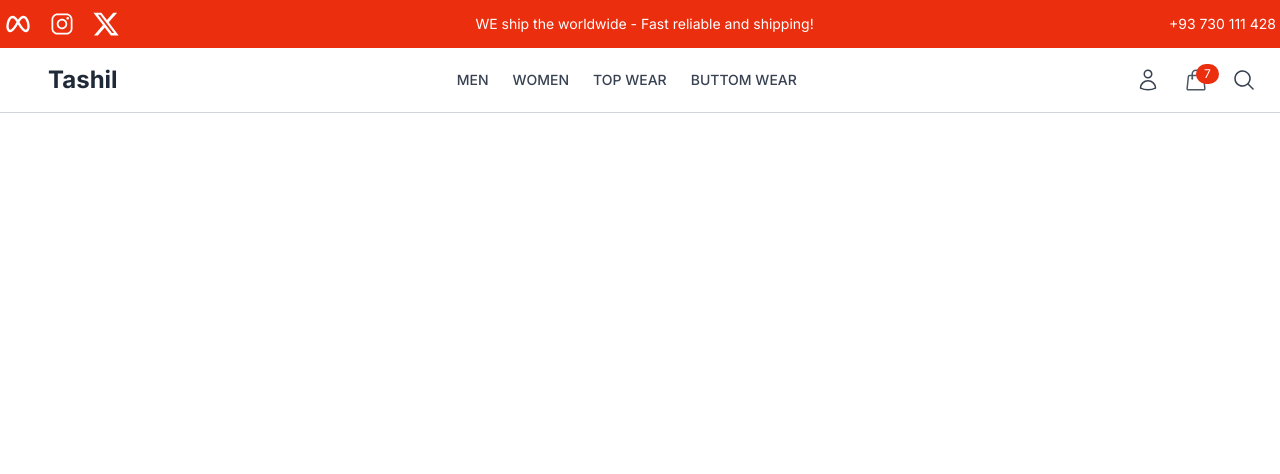
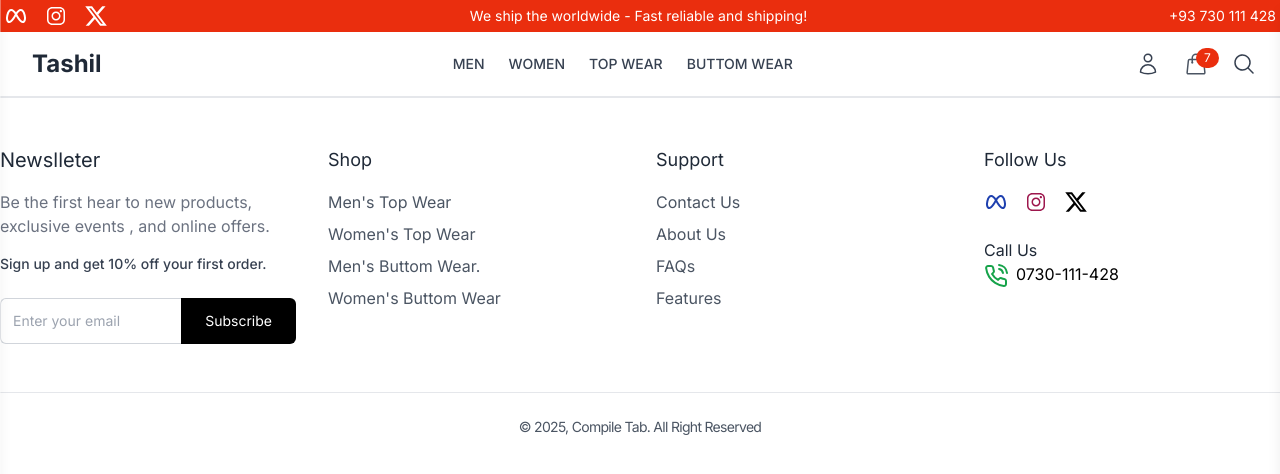
Before and after one commit to DostMohammadFahimi/FAS, a React (Vite) app: page / in a window 1280 px wide. Shown: the top 474 px of the page. Built offline with nearby package versions, Linux system fonts and the light colour scheme.

Commit message:
compete the shopping cart and the footer of the website.

```diff
--- /dev/null
+++ b/src/components/Cart/CratContent.jsx
@@ -0,0 +1,64 @@
+import { RiDeleteBin5Line } from "react-icons/ri";
+const CratContent = () => {
+  const CartProducts = [
+    {
+      productId: "1",
+      name: "T-Shirt",
+      size: "M",
+      color: "blue",
+      quantity: 1,
+      price: 300,
+      image: "https://picsum.photos/200?random=1",
+    },
+    {
+      productId: "2",
+      name: "Jense",
+      size: "L",
+      color: "green",
+      quantity: 1,
+      price: 300,
+      image: "https://picsum.photos/200?random=2",
+    },
+  ];
+  return (
+    <div>
+      {CartProducts.map((product, index) => (
+        <div
+          key={index}
+          className="flex items-start justify-between py-4 border-b"
+        >
+          <div className="flex items-start">
+            <img
+              src={product.image}
+              alt={product.name}
+              className="w-20 h-24 rounded object-cover mr-4 "
+            />
+            <div>
+              <h3>{product.name}</h3>
+              <p className="text-sm text-gray-500">
+                size:{product.size} | color:{product.color}
+              </p>
+              <div className="flex items-center mt-2">
+                <button className="border text-xl font-medium px-2 py-1 rounded">
+                  -
+                </button>
+                <span className="mx-3">{product.quantity}</span>
+                <button className="border text-xl font-medium px-2 py-1 rounded">
+                  +
+                </button>
+              </div>
+            </div>
+          </div>
+          <div>
+            <p className="font-medium">{product.price.toLocaleString()} Af</p>
+            <button>
+              <RiDeleteBin5Line className="h-6 w-6 mt-2 text-gray-700 hover:text-red-700" />
+            </button>
+          </div>
+        </div>
+      ))}
+    </div>
+  );
+};
+
+export default CratContent;
--- /dev/null
+++ b/src/components/Common/Footer.jsx
@@ -0,0 +1,130 @@
+import { FaXTwitter } from "react-icons/fa6";
+import { IoLogoInstagram } from "react-icons/io";
+import { TbBrandMeta } from "react-icons/tb";
+import { Link } from "react-router-dom";
+import { FiPhoneCall } from "react-icons/fi";
+
+const Footer = () => {
+  return (
+    <footer className="border-t py-12">
+      <div className="container mx-auto grid grid-cols-1 md:grid-cols-4 gap-8 px-4 lg:px-0 ">
+        <div>
+          <h3 className="text-xl text-gray-800 mb-4 ">Newslleter</h3>
+          <p className="text-gray-500 mb-4">
+            Be the first hear to new products, exclusive events , and online
+            offers.
+          </p>
+          <p className="font-medium text-sm text-gray-700 mb-6">
+            Sign up and get 10% off your first order.
+          </p>
+          {/* {newsllter form} */}
+          <form className="flex">
+            <input
+              type="email"
+              placeholder="Enter your email"
+              className="p-3 w-full text-sm border-t border-b border-l border-gray-300 rounded-l-md focus:outline-none focus:ring-2 focus:ring-gray-500 transition-all"
+              required
+            />
+            <button
+              type="submit"
+              className="bg-black text-white py-3 px-6 text-sm rounded-r-md hover:bg-green-500 transition-all"
+            >
+              Subscribe
+            </button>
+          </form>
+        </div>
+        {/* {shopping link} */}
+        <div>
+          <h3 className="text-lg text-gray-800 mb-4">Shop</h3>
+          <ul className="space-y-2 text-gray-600">
+            <li>
+              <Link to="#" className="hover:text-gray-800  transition-colors">
+                Men's Top Wear
+              </Link>
+            </li>
+            <li>
+              <Link to="#" className="hover:text-gray-800  transition-colors">
+                Women's Top Wear
+              </Link>
+            </li>
+            <li>
+              <Link to="#" className="hover:text-gray-800  transition-colors">
+                Men's Buttom Wear.
+              </Link>
+            </li>
+            <li>
+              <Link to="#" className="hover:text-gray-800  transition-colors">
+                Women's Buttom Wear
+              </Link>
+            </li>
+          </ul>
+        </div>
+
+        {/* {Support link} */}
+        <div>
+          <h3 className="text-lg text-gray-800 mb-4">Support</h3>
+          <ul className="space-y-2 text-gray-600">
+            <li>
+              <Link to="#" className="hover:text-gray-800  transition-colors">
+                Contact Us
+              </Link>
+            </li>
+            <li>
+              <Link to="#" className="hover:text-gray-800  transition-colors">
+                About Us
+              </Link>
+            </li>
+            <li>
+              <Link to="#" className="hover:text-gray-800  transition-colors">
+                FAQs
+              </Link>
+            </li>
+            <li>
+              <Link to="#" className="hover:text-gray-800  transition-colors">
+                Features
+              </Link>
+            </li>
+          </ul>
+        </div>
+        {/* {fallow sections} */}
+        <div>
+          <h3 className="text-lg text-gray-800 mb-4 ">Follow Us</h3>
+          <div className="flex iten-center space-x-4 mb-6">
+            <a
+              href="https://www.facebook.com"
+              target="-blank"
+              rel="noopener onreffer"
+            >
+              <TbBrandMeta className="h-6 w-6 text-blue-800 hover:text-blue-400" />
+            </a>
+            <a
+              href="https://www.Instagram.com"
+              target="-blank"
+              rel="noopener onreffer"
+            >
+              <IoLogoInstagram className="h-6 w-6 text-pink-800 hover:text-pink-400" />
+            </a>
+            <a
+              href="https://www.X.com"
+              target="-blank"
+              rel="noopener onreffer"
+              className="hover:text-gray-500"
+            >
+              <FaXTwitter className="h-6 w-6 " />
+            </a>
+          </div>
+          <p className="text-gray-800">Call Us</p>
+          <p>
+            <FiPhoneCall className="h-6 w-6 inline-block mr-2 text-green-600 hover:text-green-800" />
+            0730-111-428
+          </p>
+        </div>
+      </div>
+      <div className="container mx-auto mt-12 px-4 lg:px-0 border-t border-gray-200 pt-6 ">
+        <p className="text-gray-600 text-sm tracking-tighter text-center">© 2025, Compile Tab. All Right Reserved</p>
+      </div>
+    </footer>
+  );
+};
+
+export default Footer;
--- a/src/components/Common/Header.jsx
+++ b/src/components/Common/Header.jsx
@@ -3,7 +3,7 @@
 
 const Header = () => {
   return (
-    <header className="border-b border-gray-300">
+    <header className="border-b border-gray-3">
       <Topbar />
       <Navbar />
     </header>
--- a/src/components/Common/Navbar.jsx
+++ b/src/components/Common/Navbar.jsx
@@ -1,17 +1,29 @@
+import { useState } from "react";
+import {
+  HiBars3BottomRight,
+  HiOutlineShoppingBag,
+  HiOutlineUser,
+} from "react-icons/hi2";
+import { IoMdClose } from "react-icons/io";
 import { Link } from "react-router-dom";
-import {
-  HiOutlineUser,
-  HiOutlineShoppingBag,
-  HiBars3BottomRight,
-} from "react-icons/hi2";
+import CartDrawer from "../Layout/CartDrawer";
 import SearchBar from "./SearchBar";
 
 const Navbar = () => {
+  const [drawerOpen, setDrawerOpen] = useState(false);
+  const [navDrawerOpen, setNavDrawerOpen] = useState(false);
+  const toggleNavDrawer = () => {
+    setNavDrawerOpen(!navDrawerOpen);
+  };
+
+  const toggleCartDrawer = () => {
+    setDrawerOpen(!drawerOpen);
+  };
   return (
     <>
       <nav className="container mx-auto flex justify-between items-center py-4 px-6">
         <div>
-          <Link to="/" className="text-2xl ml-6 font-bold text-gray-800">
+          <Link to="/" className="text-2xl m-2 font-bold text-gray-800">
             Tashil
           </Link>
         </div>
@@ -45,7 +57,10 @@
           <Link to="profile" className="hover:text-black">
             <HiOutlineUser className="h-6 w-6 text-gray-700" />
           </Link>
-          <button className="relative hover:text-black">
+          <button
+            className="relative hover:text-black"
+            onClick={toggleCartDrawer}
+          >
             <HiOutlineShoppingBag className="h-6 w-6 text-gray-600" />
             <span className="absolute -top-1 | text-xs bg-Tashil-red text-white rounded-full px-2 py-0.5">
               7
@@ -54,11 +69,57 @@
           <div className="overflow-hidden">
             <SearchBar />
           </div>
-          <button className="md:hidden">
+          <button onClick={toggleNavDrawer} className="md:hidden">
             <HiBars3BottomRight className="h-6 w-6 text-gray-700" />
           </button>
         </div>
       </nav>
+      <CartDrawer drawerOpen={drawerOpen} toggleCartDrawer={toggleCartDrawer} />
+      {/* {mobile navigation} */}
+      <div
+        className={`fixed top-0 left-0 w-3/4 sm:w-1/2 md:w-1/3 h-full bg-white transform shadow-lg transition-transform duration-300 flex flex-col z-50 ${
+          navDrawerOpen ? "translate-x-0" : "-translate-x-full"
+        }`}
+      >
+        <div className="flex justify-end p-4">
+          <button onClick={toggleNavDrawer}>
+            <IoMdClose className="h-6 w-6 text-gray-600" />
+          </button>
+        </div>
+        <div className="p-4">
+          <h1 className="text-xl font-semibold mb-4">Menu</h1>
+          <nav className="space-y-4">
+            <Link
+              to="#"
+              onClick={toggleNavDrawer}
+              className="block text-gray-600 hover:text-black"
+            >
+              Men
+            </Link>
+            <Link
+              to="#"
+              onClick={toggleNavDrawer}
+              className="block text-gray-600 hover:text-black"
+            >
+              Women
+            </Link>
+            <Link
+              to="#"
+              onClick={toggleNavDrawer}
+              className="block text-gray-600 hover:text-black"
+            >
+              TOP Wear
+            </Link>
+            <Link
+              to="#"
+              onClick={toggleNavDrawer}
+              className="block text-gray-600 hover:text-black"
+            >
+              Buttom Wear
+            </Link>
+          </nav>
+        </div>
+      </div>
     </>
   );
 };
--- /dev/null
+++ b/src/components/Layout/CartDrawer.jsx
@@ -0,0 +1,31 @@
+import { IoMdClose } from "react-icons/io";
+import CratContent from "../Cart/CratContent";
+
+const CartDrawer = ({ drawerOpen, toggleCartDrawer }) => {
+  return (
+    <div
+      className={`fixed top-0 right-0 w-3/4 sm:w-1/2 md:w-[30rem] h-full bg-white transform shadow-lg transition-transform duration-300 flex flex-col z-50 ${
+        drawerOpen ? "translate-x-0" : "translate-x-full"
+      }`}
+    >
+      {/* {close button} */}
+      <div className="flex justify-end p-4">
+        <button onClick={toggleCartDrawer}>
+          <IoMdClose className="h-6 w-6 text-gray-600" />
+        </button>
+      </div>
+      {/* {Cart Contain with Scrollable area} */}
+      <div className="flex-grow p-4 overflow-auto">
+        <h2 className="text-xl font-semibold mb-4">Your Cart</h2>
+        <CratContent />
+      </div>
+      {/* {cheakout fixed at the buttom } */}
+      <div className="p-4 bg-white sticky bottom-0">
+        <button className="w-full bg-black text-white rounded-lg py-3 font-semiblod hover:bg-gray-800 tansition">Checkout</button>
+        <p className="text-sm tracking-tighter text-gray-500 mt-2 text-center">Shipping , taxes and discount codes calculated at Checkout.</p>
+      </div>
+    </div>
+  );
+};
+
+export default CartDrawer;
--- a/src/components/Layout/Topbar.jsx
+++ b/src/components/Layout/Topbar.jsx
@@ -5,18 +5,18 @@
   return (
     <div className="bg-Tashil-red text-white">
       <div className=" container mx-auto flex justify-between items-center py-1 px-1">
-        <div className=" hidden md:flex flex-wrap h-10 items-center space-x-4">
+        <div className=" hidden md:flex flex-wrap h-6 items-center space-x-4">
           <a href="#" className="hover:text-gray-300">
-            <TbBrandMeta className="h-7 w-7" />
+            <TbBrandMeta className="h-6 w-6" />
           </a>
           <a href="#" className="hover:text-gray-300">
-            <IoLogoInstagram className="h-7 w-7" />
+            <IoLogoInstagram className="h-6 w-6" />
           </a>
           <a href="#" className="hover:text-gray-300">
-            <FaXTwitter className="h-7 w-7" />
+            <FaXTwitter className="h-6 w-6" />
           </a>
         </div>
-        <div className="text-sm text-center flex-grow"><span>WE ship the worldwide - Fast reliable and shipping!</span></div>
+        <div className="text-sm text-center flex-grow"><span>We ship the worldwide - Fast reliable and shipping!</span></div>
         <div className="text-sm hidden md:block"><a href="tel:+93730111428" className="hover:text-gray-300">+93 730 111 428</a></div>
       </div>
     </div>
--- a/src/components/Layout/UserLayout.jsx
+++ b/src/components/Layout/UserLayout.jsx
@@ -1,10 +1,12 @@
-import React from "react";
+import Footer from "../Common/Footer";
 import Header from "../Common/Header";
 
 const UserLayout = () => {
   return (
     <div>
       <Header />
+      {/* {main content} */}
+      <Footer />
     </div>
   );
 };
```
